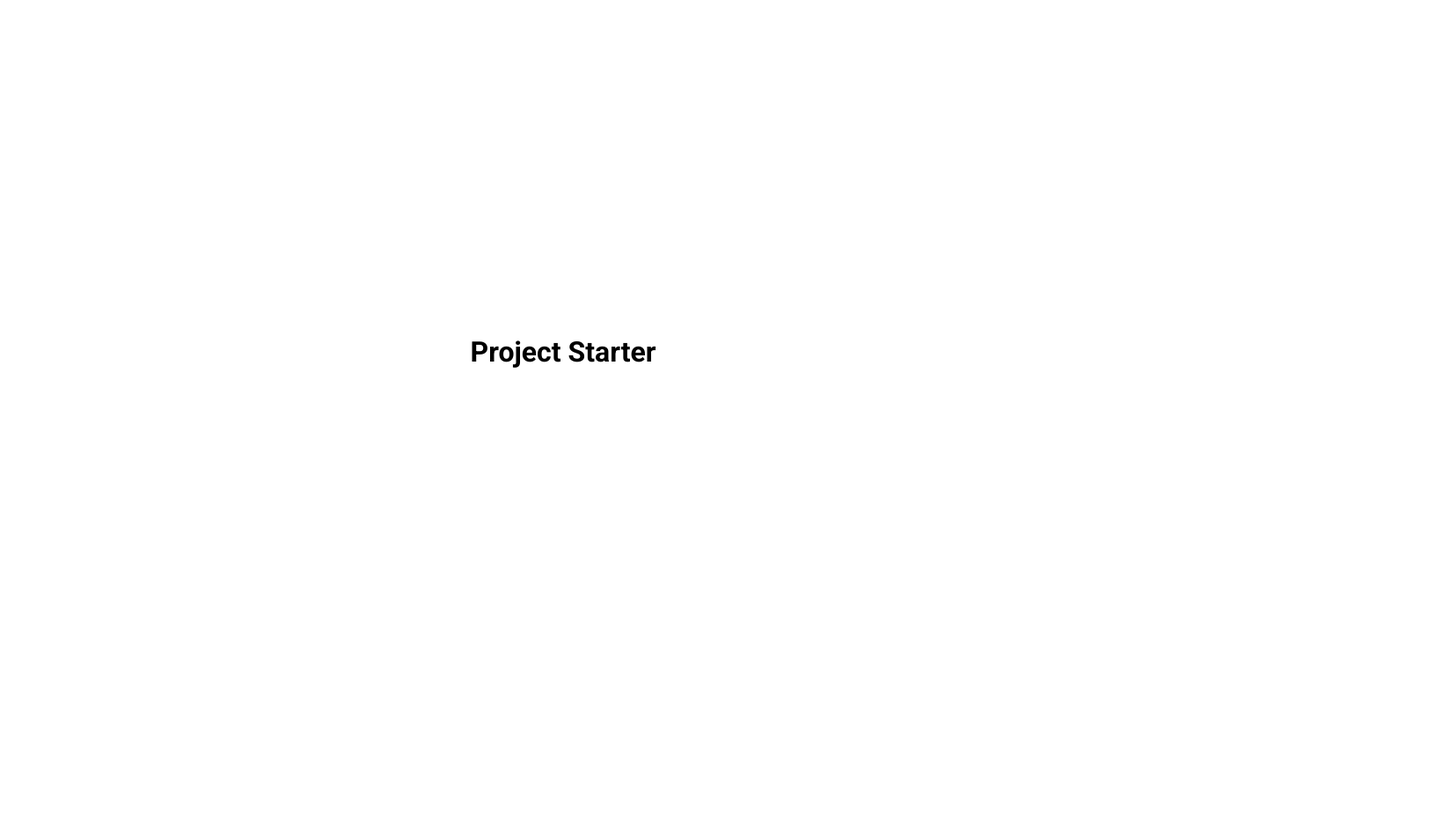
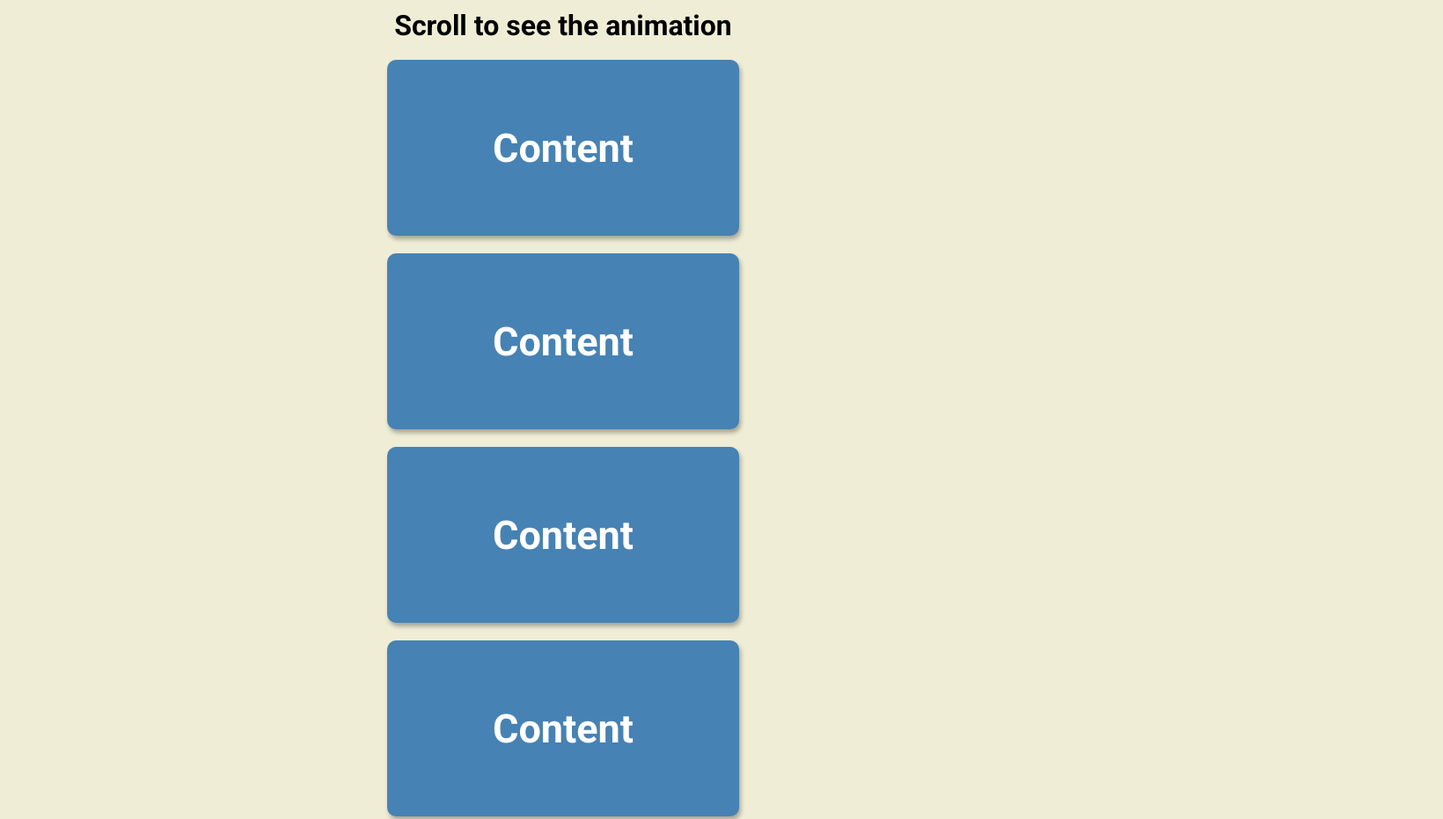
Before and after one commit to AaronMichael726/scroll-animation, a plain HTML site: page index.html in a window 1280 px wide. Shown: the top 931 px of the page at 88% size, 1640 px wide, since content can reach past the window. Before the commit the page ends 800 px from the top, so only its background shows below. Drawn offline with Linux system fonts and the light colour scheme.

Commit message:
complete

```diff
--- a/index.html
+++ b/index.html
@@ -1,14 +1,34 @@
 <!DOCTYPE html>
 <html lang="en">
-<head>
-    <meta charset="UTF-8">
-    <meta http-equiv="X-UA-Compatible" content="IE=edge">
-    <meta name="viewport" content="width=device-width, initial-scale=1.0">
-    <link rel="stylesheet" href="style.css">
-    <title>my Project</title>
-</head>
+    <head>
+        <meta charset="UTF-8" />
+        <meta name="viewport" content="width=device-width, initial-scale=1.0" />
+        <link rel="stylesheet" href="style.css" />
+        <title>Scroll Animation</title>
+      </head>
 <body>
-    <h1>Project Starter </h1>
+    <h1>Scroll to see the animation</h1>
+    <div class="box"><h2>Content</h2></div>
+    <div class="box"><h2>Content</h2></div>
+    <div class="box"><h2>Content</h2></div>
+    <div class="box"><h2>Content</h2></div>
+    <div class="box"><h2>Content</h2></div>
+    <div class="box"><h2>Content</h2></div>
+    <div class="box"><h2>Content</h2></div>
+    <div class="box"><h2>Content</h2></div>
+    <div class="box"><h2>Content</h2></div>
+    <div class="box"><h2>Content</h2></div>
+    <div class="box"><h2>Content</h2></div>
+    <div class="box"><h2>Content</h2></div>
+    <div class="box"><h2>Content</h2></div>
+    <div class="box"><h2>Content</h2></div>
+    <div class="box"><h2>Content</h2></div>
+    <div class="box"><h2>Content</h2></div>
+    <div class="box"><h2>Content</h2></div>
+    <div class="box"><h2>Content</h2></div>
+    <div class="box"><h2>Content</h2></div>
+    <div class="box"><h2>Content</h2></div>
+    <div class="box"><h2>Content</h2></div>
     <script src="script.js"></script>
 </body>
 </html>
--- a/script.js
+++ b/script.js
@@ -0,0 +1,20 @@
+const box = document.querySelectorAll('.box')
+
+window.addEventListener('scroll', checkBoxes)
+
+checkBoxes()
+
+function checkBoxes() {
+    const triggerBottom = window.innerHeight / 5 * 4
+
+    box.forEach(box => {
+        const boxTop = box.getBoundingClientRect().top
+
+        // see if the top of the box is < triggerBottom
+        if(boxTop < triggerBottom) {
+            box.classList.add('show')
+        } else {
+            box.classList.remove('show')
+        }
+    })
+}
--- a/style.css
+++ b/style.css
@@ -5,12 +5,43 @@
 }
 
 body {
+    background-color: #efedd6;
     font-family: 'Roboto', sans-serif;
     display: flex;
     flex-direction: column;
     align-items: center;
     justify-content: center;
-    height: 100vh;
-    overflow: hidden;
     margin: 0;
+    overflow-x: hidden;
 }
+
+h1 {
+    margin: 10px;
+}
+
+.box {
+    background-color: steelblue;
+    color: #fff;
+    display: flex;
+    align-items: center;
+    justify-content: center;
+    width: 400px;
+    height: 200px;
+    margin: 10px;
+    border-radius: 10px;
+    box-shadow: 2px 4px 5px rgba(0,0,0,0.3);
+    transform: translateX(200%);
+    transition: transform 0.4s ease;
+}
+
+.box:nth-of-type(even) {
+    transform: translateX(-200%);
+}
+
+.box.show {
+    transform: translate(0);
+}
+
+.box h2 {
+    font-size: 45px;
+}
```
